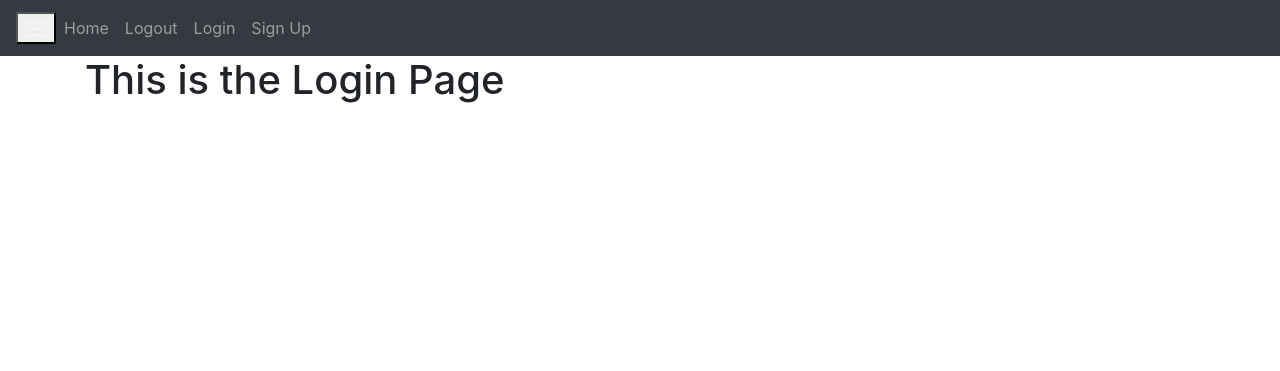
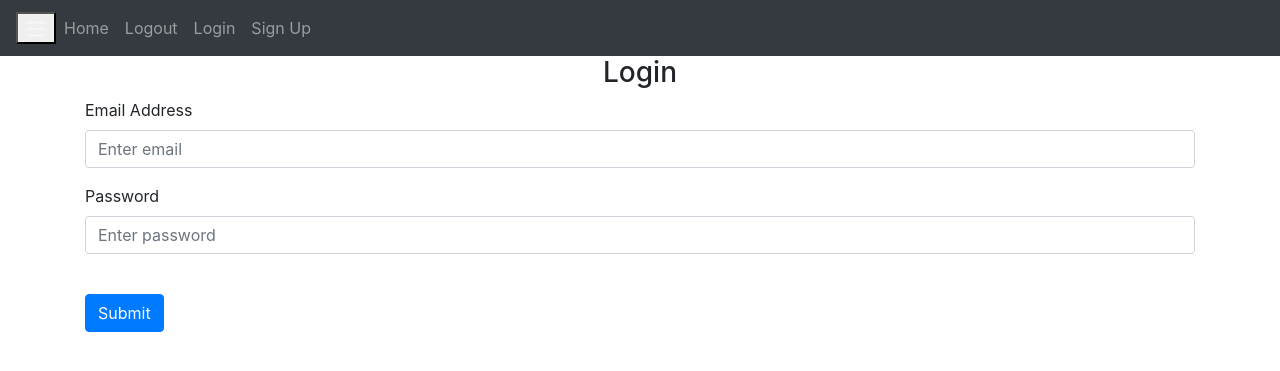
Before and after one commit to Wainhouse/Flask-Web-App, a Flask app: page /login in a window 1280 px wide. Shown: the top 371 px of the page. Run offline with Flask 2, Linux system fonts and the light colour scheme; some libraries are stand-ins or nearby versions.

Commit message:
WW: Configured Login

```diff
--- a/website/templates/login.html
+++ b/website/templates/login.html
@@ -1,7 +1,37 @@
 {% extends "base.html" %} {% block title %}Login{% endblock %}
 
 {% block content %}
-<h1>This is the Login Page</h1>
+<form method="POST">
+    <h3 align="center">Login</h3>
+    <!-- div for form group-->
+    <div class="form-group">
+        <!-- label for input field -->
+        <label for="email">Email Address</label>
+        <!-- input field -->
+        <input type="email"
+               class="form-control"
+               id="email"
+               name="email"
+               placeholder="Enter email"
+               />
+    </div>
+     <!-- div for Password group-->
+     <div class="form-group">
+          <!-- label for input field -->
+        <label for="password">Password</label>
+         <!-- input field -->
+        <input
+          type="password"
+          class="form-control"
+          id="password"
+          name="password"
+          placeholder="Enter password"
+        />
+      </div>
+
+
+    <br />
+    <button type="submit" class="btn btn-primary">Submit</button>
 
 
 {% endblock %}
```
